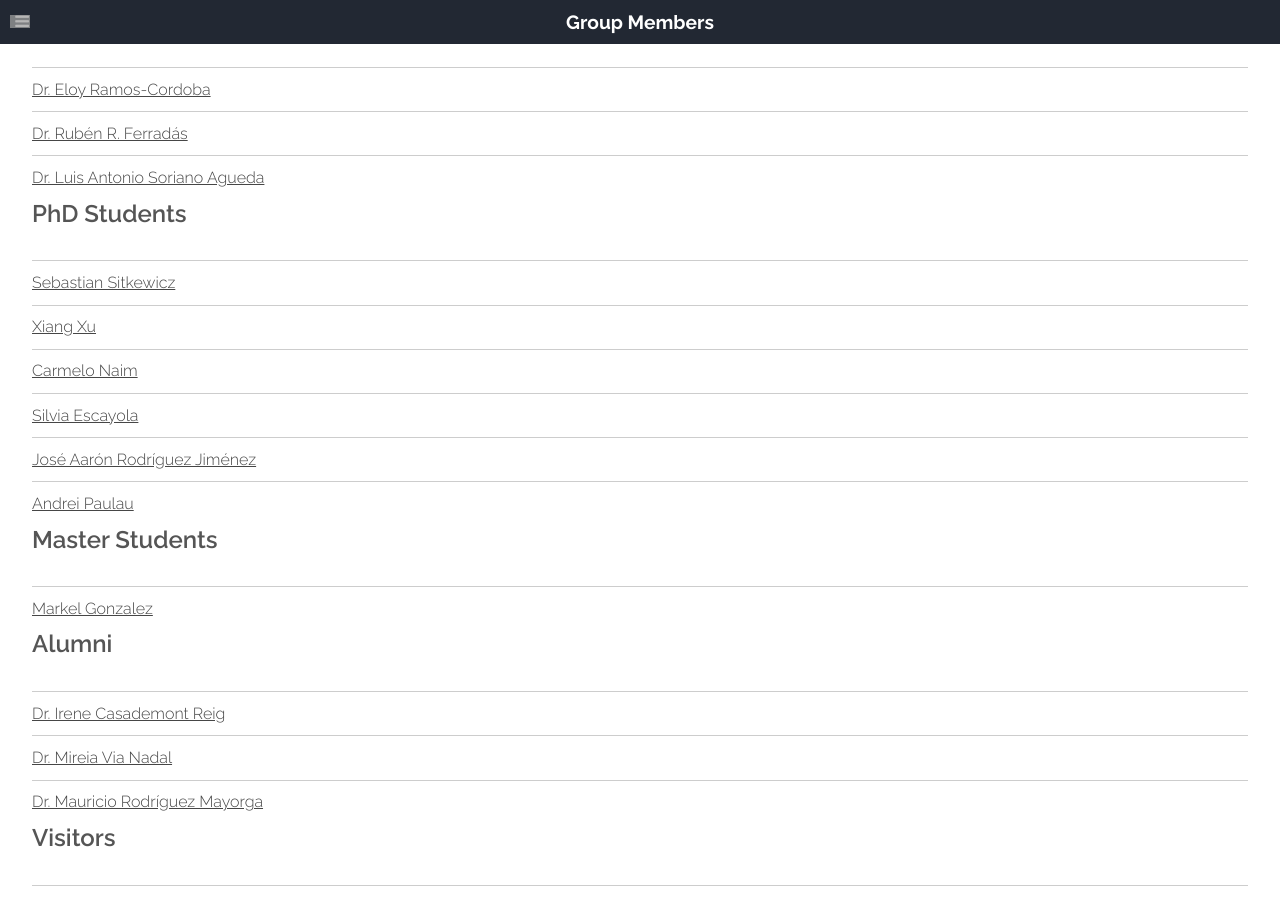
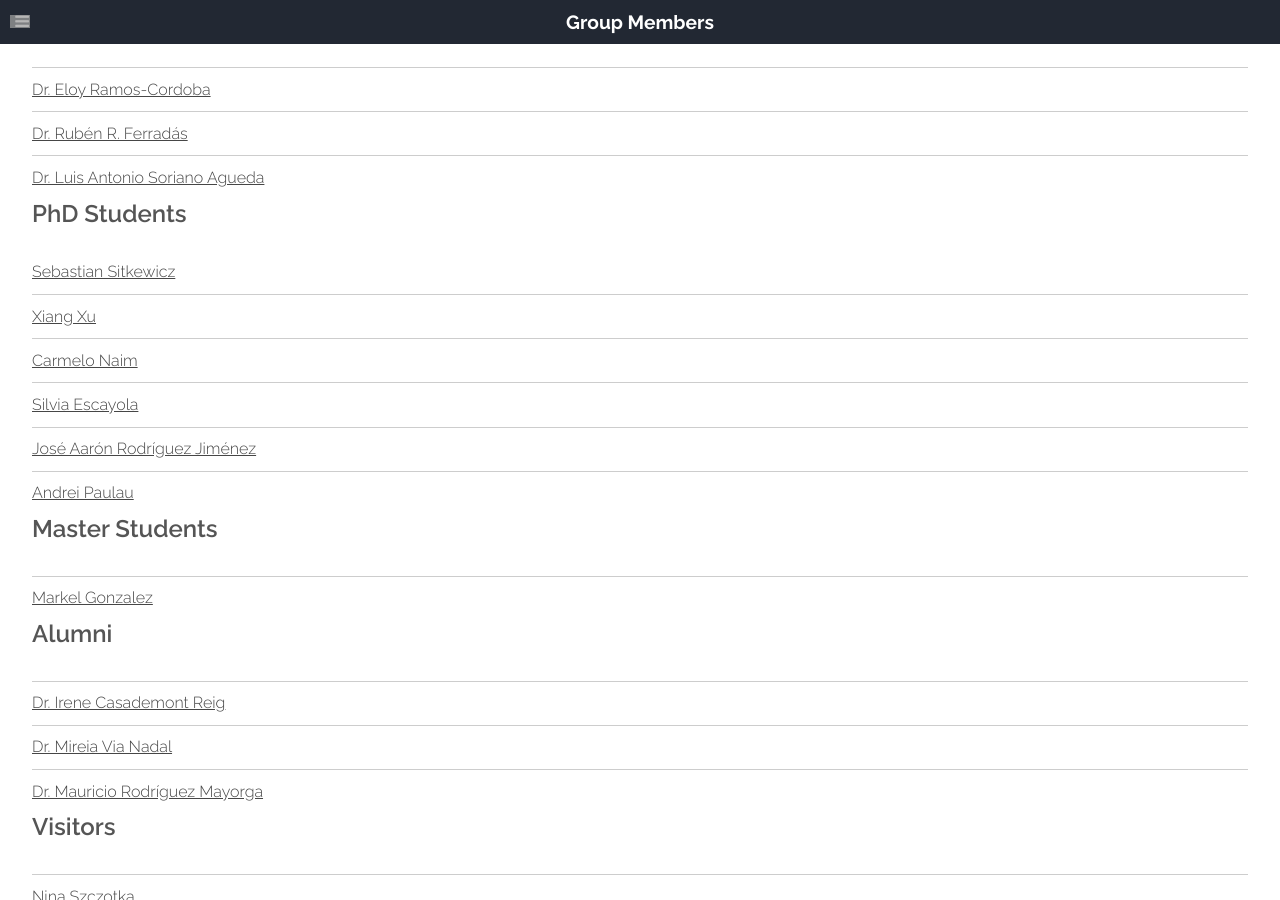
Before and after one commit to old-jekyll-templates/Horizons-Jekyll-Theme, a Jekyll site: the page built from members.html, in a window 1280 px wide and 900 px high, scrolled down 942 px. Built offline with Jekyll 4.4.1, drawn with Linux system fonts in a browser that asks for light colours; grey boxes are pictures that could not be loaded.

Commit message:
Update phd_list.html

```diff
--- a/_includes/phd_list.html
+++ b/_includes/phd_list.html
@@ -1,8 +1,6 @@
-<ul class="phd">
   <li><a href="{{ site.baseurl }}/members/sebastian_sitkewicz.html">Sebastian Sitkewicz</a></li>
   <li><a href="{{ site.baseurl }}/members/xiang_xu.html">Xiang Xu</a></li>
   <li><a href="{{ site.baseurl }}/members/carmelo_naim.html">Carmelo Naim</a></li>
   <li><a href="{{ site.baseurl }}/members/silvia_escayola.html">Silvia Escayola</a></li>
   <li><a href="{{ site.baseurl }}/members/arron_rodriguez.html">José Aarón Rodríguez Jiménez</a></li>
   <li><a href="{{ site.baseurl }}/members/andrei_paulau.html">Andrei Paulau</a></li>
-  </ul>
```
